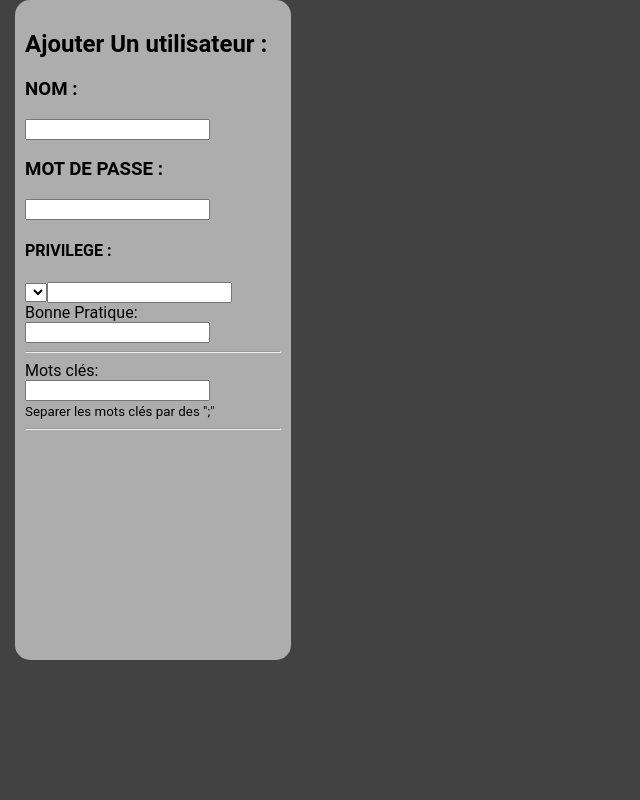
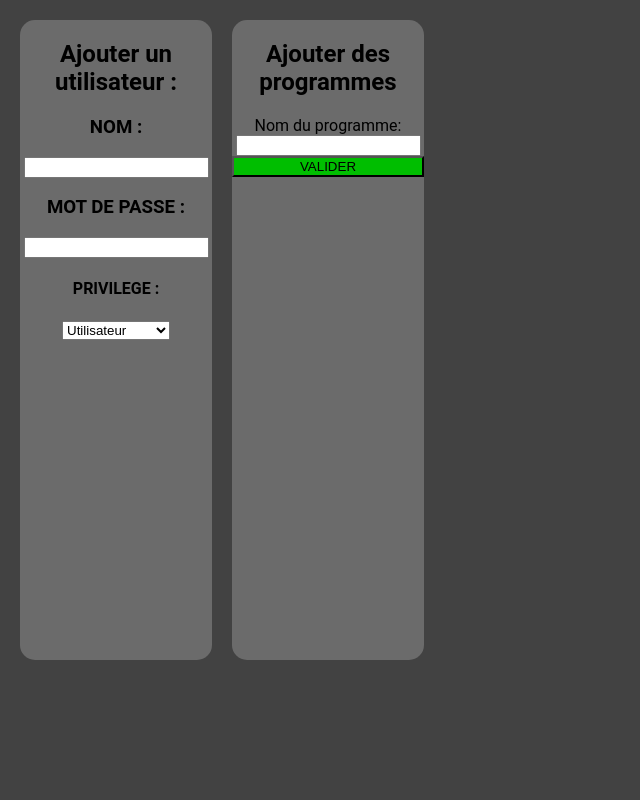
Before and after one commit to Ohpapy/sae-15, a PHP site: page /admin/admin.php in a window 1280 px wide. Shown: the whole page, without its empty margins (0-640 px from the left). Run offline with PHP 8.4, Linux system fonts and the light colour scheme; a user stored in the database is signed in; lists and menus that the app fills with data are empty.

Commit message:
fonction pour cree un programme

```diff
--- a/admin/admin.php
+++ b/admin/admin.php
@@ -19,10 +19,10 @@
     <link rel="stylesheet" href="../css/admin.css">
 </head>
 <body>
-<div class="main">
-        <div class="left">
+<div class="all-box">
+        <div class="box">
             <h2>
-                Ajouter Un utilisateur :
+                Ajouter un utilisateur :
             </h2>
             <h3>NOM : </h3>
             <input type="text" name="nom" id="nom" required>
@@ -34,24 +34,19 @@
             <h4>PRIVILEGE :</h4>
 
             <select name="privilege" id="privilege" required>
+                <option value="1">Utilisateur</option>
+                <option value="15">Administrateur</option>
+            </select>
         </div>
-        <div class="center">
-            <h2>Ajouter des programmes :</h2>
-            <form action="add_programme.php" method="post">
+        <div class="box">
+            <h2>Ajouter des programmes</h2>
+            <form action="prog_creation.php" method="post">
                 <div>
                     <label for="nom_prog">Nom du programme:</label>
                     <input type="text" id="nom_prog" name="nom_prog" required>
-                <div>
-                    <label for="item">Bonne Pratique:</label>
-                    <input type="text" id="item" name="item" required>
                 </div>
-                <hr>
-                <div>
-                    <label for="motcles">Mots clés:</label>
-                    <input type="text" id="motcles" name="motcles" required><br>
-                    <small>Separer les mots clés par des ";"</small>
-                </div>
-                <hr>
+                <div class="valider">
+                    <button type="submit" class="button-valider">VALIDER</button>
                 </div>
             </form>
         </div>
--- a/css/admin.css
+++ b/css/admin.css
@@ -21,53 +21,29 @@ body {
     height: 100vh;
     overflow-x: hidden;
     max-width: 100%;
+    display: flex;
 }
-
-.left {
-    background-color: rgb(173, 173, 173);   /* Background color */
-    border-radius: 15px;    /* Border radius */
-    padding: 10px;
-    height: 80vh;       /* 80% of the viewport height */
-    width: 20%;         /* 20% of the viewport width */
-    margin-left: 15px;
-    margin-right: 15%;  /* Margin */
-    align-items: center;     /* Align items */
+.all-box {
+    display: flex;
+    width: 100%;
+    height: 100vh;
 }
-
-/* Center panel styles */
-.center {
-    background-color: rgb(173, 173, 173);   /* Background color */
-    border-radius: 15px;    /* Border radius */
-    padding: 10px;
-    height: 80vh;   /* 80% of the viewport height */
-    width: 33%;     /* 33% of the viewport width */
-    display: flex;
-    flex-direction: column;     /* Flex direction */
-    justify-content: space-between;      /* Space between content */
+.box {
+    margin-top: 20px;
+    margin-left: 20px;
+    align-items: center;
+    text-align: center;
+    width: 15%;
+    height: 80vh;
+    background-color: #6b6b6b;
+    border-radius: 15px;
 }
-
-/* Right panel styles */
-.right {
-    background-color: rgb(173, 173, 173);    /* Background color */
-    border-radius: 15px;   /* Border radius */
-    padding: 10px;
-    height: 80vh;   /* 80% of the viewport height */
-    width: 20%;     /* 20% of the viewport width */
-    margin-right: 15px;
-    margin-left: 10%;   /* Margin */
+.button-valider {
+    background-color: #00be00;   /* Background color */
+    color: rgb(0, 0, 0);      /* Text color */
+    text-align: right;      /* Text alignment */
+    text-decoration: none;    /* Text decoration */
+    width: 100%;    /* Full width */
+    text-align: center;   /* Text alignment */
+    height: 100%;    /* Full height */
 }
-
-.valider   {
-    background-color: #4CAF50;  /* Green */
-    border: none;   /* No border */
-    color: white;   /* White text */
-    text-align: center;     /* Text align */
-    text-decoration: none;   /* No text decoration */
-    display: inline-block;   /* Inline block */
-    font-size: 16px;     /* Font size */
-    margin: 4px 2px;    /* Margin */
-    cursor: pointer;    /* Cursor */
-    border-radius: 12px;    /* Border radius */
-    width: 100%;    /* 100% width */
-    height: 50px;   /* 50px height */
-}
```
Also changed, not shown: admin/prog_creation.php (added, +21 -0 lines).
